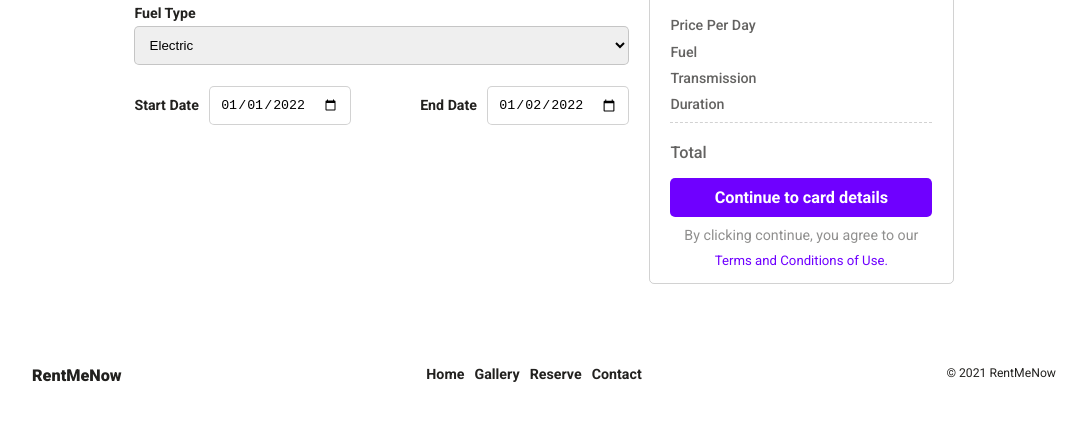
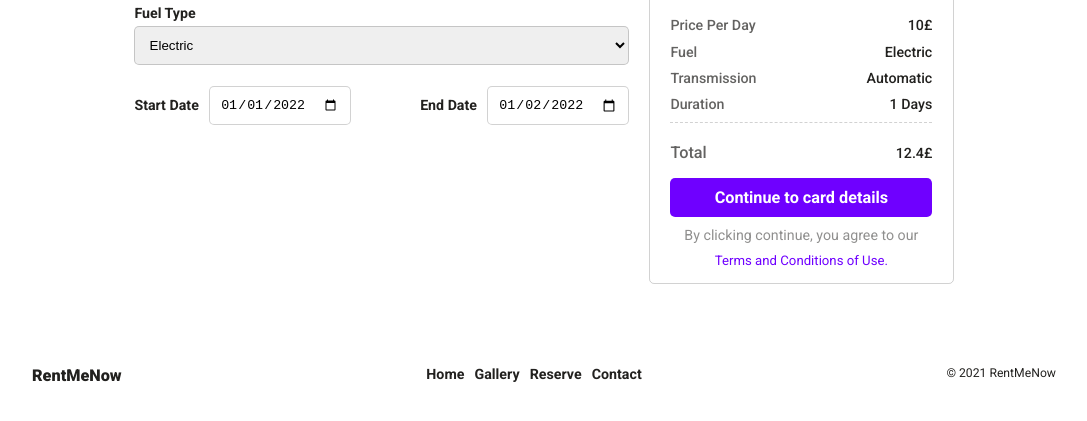
Before and after one commit to hirotachi/brief3, a website: page dist/reserve.html in a window 1280 px wide. Shown: the part 493-914 px from the top of the page, without its empty margins (96-1183 px from the left). Drawn offline with nearby package versions, Linux system fonts and the light colour scheme; files that its build step writes are made by us from their sources.

Commit message:
add logic to calculate total and data on summary fields

```diff
--- a/src/styles/layout/reserve.scss
+++ b/src/styles/layout/reserve.scss
@@ -167,6 +167,11 @@
       font-size: 1.4rem;
     }
   }
+  .data {
+    font-size: 1.4rem;
+    font-weight: 500;
+    text-transform: capitalize;
+  }
 
   .total {
     border-top: 1px dashed $border-color;
```
Also changed, not shown: dist/reserve.html, dist/scripts/helpers.js, dist/scripts/reserve.js.
